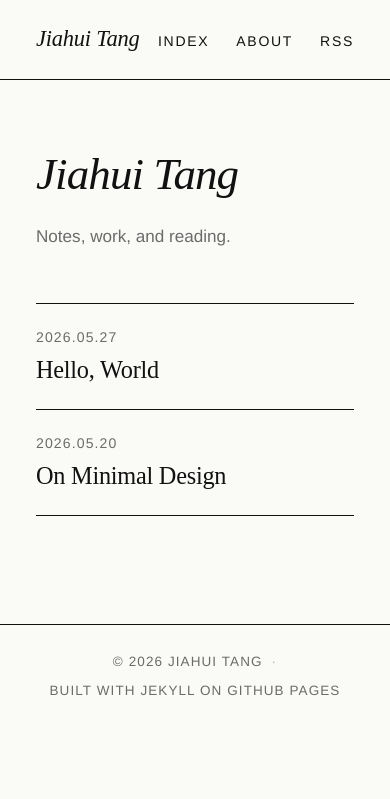
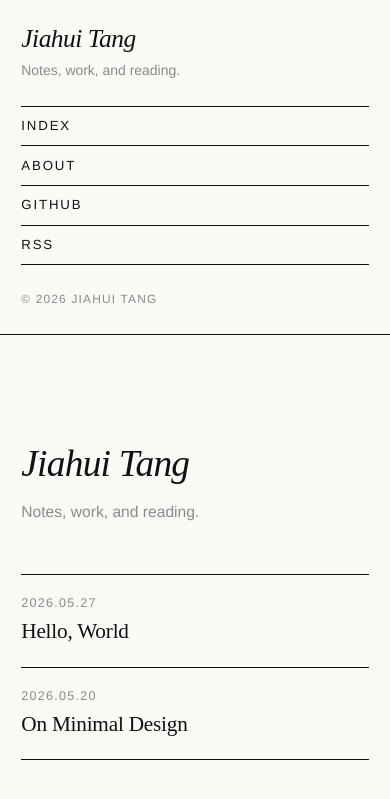
Before and after one commit to tangjiahui/tangjiahui.github.io, a Jekyll site: the page built from index.html, in a window 390 px wide. Shown: the top 799 px of the page. Built offline with Jekyll 4.4.1, drawn with Linux system fonts in a browser that asks for light colours; the list of posts is cut into pages by our own code.

Commit message:
Switch to cargo.site-style two-column layout (sidebar + content)
Co-authored-by: factory-droid[bot] <138933559+factory-droid[bot]@users.noreply.github.com>

```diff
--- a/_includes/footer.html
+++ /dev/null
@@ -1,5 +0,0 @@
-<footer class="site-footer">
-  <span>&copy; {{ site.time | date: "%Y" }} {{ site.author }}</span>
-  <span class="dot">&middot;</span>
-  <span>Built with Jekyll on GitHub Pages</span>
-</footer>
--- a/_includes/header.html
+++ /dev/null
@@ -1,8 +0,0 @@
-<header class="site-header">
-  <a class="site-title" href="{{ '/' | relative_url }}">{{ site.title }}</a>
-  <nav class="site-nav">
-    <a href="{{ '/' | relative_url }}">Index</a>
-    <a href="{{ '/about/' | relative_url }}">About</a>
-    <a href="{{ '/feed.xml' | relative_url }}">RSS</a>
-  </nav>
-</header>
--- /dev/null
+++ b/_includes/sidebar.html
@@ -0,0 +1,37 @@
+<aside class="sidebar">
+  <div class="sidebar-inner">
+    <header class="sidebar-head">
+      <h1 class="sidebar-title">
+        <a href="{{ '/' | relative_url }}">{{ site.title }}</a>
+      </h1>
+      {% if site.tagline %}<p class="sidebar-tagline">{{ site.tagline }}</p>{% endif %}
+    </header>
+
+    <nav class="sidebar-nav">
+      <ul>
+        <li><a href="{{ '/' | relative_url }}">Index</a></li>
+        <li><a href="{{ '/about/' | relative_url }}">About</a></li>
+        <li><a href="https://github.com/tangjiahui" target="_blank" rel="noopener">GitHub</a></li>
+        <li><a href="{{ '/feed.xml' | relative_url }}">RSS</a></li>
+      </ul>
+    </nav>
+
+    {% if site.posts.size > 0 %}
+    <section class="sidebar-section">
+      <h2>Recent</h2>
+      <ul class="sidebar-list">
+        {% for post in site.posts limit:5 %}
+        <li>
+          <a href="{{ post.url | relative_url }}">{{ post.title }}</a>
+          <span class="date">{{ post.date | date: "%Y" }}</span>
+        </li>
+        {% endfor %}
+      </ul>
+    </section>
+    {% endif %}
+
+    <footer class="sidebar-foot">
+      <span>&copy; {{ site.time | date: "%Y" }} {{ site.author }}</span>
+    </footer>
+  </div>
+</aside>
--- a/_layouts/default.html
+++ b/_layouts/default.html
@@ -9,10 +9,11 @@
     {% seo %}
   </head>
   <body>
-    {% include header.html %}
-    <main class="content">
-      {{ content }}
-    </main>
-    {% include footer.html %}
+    <div class="layout">
+      {% include sidebar.html %}
+      <main class="content">
+        {{ content }}
+      </main>
+    </div>
   </body>
 </html>
--- a/assets/css/main.css
+++ b/assets/css/main.css
@@ -4,11 +4,11 @@
 
 :root {
   --fg: #111;
-  --fg-muted: #6b6b6b;
+  --fg-muted: #8a8a8a;
   --bg: #fafaf7;
   --rule: #111;
-  --accent: #111;
-  --max-w: 1280px;
+  --sidebar-w: 320px;
+  --gutter: 3.5rem;
   --serif: "Times New Roman", "Times", "PT Serif", Georgia, serif;
   --sans: "Helvetica Neue", Helvetica, Arial, "Inter", system-ui, sans-serif;
   --mono: "IBM Plex Mono", "SFMono-Regular", Menlo, Consolas, monospace;
@@ -17,19 +17,18 @@
 @media (prefers-color-scheme: dark) {
   :root {
     --fg: #ececec;
-    --fg-muted: #8a8a8a;
+    --fg-muted: #7a7a7a;
     --bg: #0e0e0e;
     --rule: #ececec;
-    --accent: #ececec;
   }
 }
 
-html { font-size: 18px; -webkit-font-smoothing: antialiased; }
+html { font-size: 17px; -webkit-font-smoothing: antialiased; }
 body {
   font-family: var(--serif);
   color: var(--fg);
   background: var(--bg);
-  line-height: 1.45;
+  line-height: 1.5;
   font-weight: 400;
 }
 
@@ -50,70 +49,137 @@
   margin: 3rem 0;
 }
 
-/* ---------- Header ---------- */
-.site-header {
-  display: flex;
-  align-items: baseline;
-  justify-content: space-between;
-  padding: 1.25rem 2rem;
-  border-bottom: 1px solid var(--rule);
+/* ---------- Two-column shell ---------- */
+.layout {
+  display: grid;
+  grid-template-columns: var(--sidebar-w) 1fr;
+  min-height: 100vh;
+}
+
+/* ---------- Sidebar (left) ---------- */
+.sidebar {
+  border-right: 1px solid var(--rule);
   position: sticky;
   top: 0;
-  background: var(--bg);
-  z-index: 10;
+  align-self: start;
+  height: 100vh;
+  overflow-y: auto;
 }
-.site-title {
+.sidebar-inner {
+  display: flex;
+  flex-direction: column;
+  gap: 2.5rem;
+  padding: 2.25rem 1.75rem;
+  height: 100%;
+}
+.sidebar-head {
+  display: flex;
+  flex-direction: column;
+  gap: .5rem;
+}
+.sidebar-title {
+  margin: 0;
   font-family: var(--serif);
-  font-size: 1.25rem;
+  font-weight: 400;
   font-style: italic;
-  border-bottom: none;
-  letter-spacing: -0.01em;
+  font-size: 2rem;
+  line-height: 1.05;
+  letter-spacing: -0.02em;
 }
-.site-nav {
-  display: flex;
-  gap: 1.5rem;
+.sidebar-title a { border-bottom: none; }
+.sidebar-tagline {
+  margin: 0;
+  font-family: var(--sans);
+  font-size: 0.82rem;
+  color: var(--fg-muted);
+  line-height: 1.4;
+  max-width: 26ch;
+}
+
+.sidebar-nav ul,
+.sidebar-list {
+  list-style: none;
+  margin: 0;
+  padding: 0;
+}
+.sidebar-nav li {
+  border-bottom: 1px solid var(--rule);
+}
+.sidebar-nav li:first-child { border-top: 1px solid var(--rule); }
+.sidebar-nav a {
+  display: block;
+  padding: .55rem 0;
   font-family: var(--sans);
   font-size: 0.78rem;
   text-transform: uppercase;
-  letter-spacing: 0.12em;
+  letter-spacing: 0.14em;
+  border-bottom: none;
 }
-.site-nav a { border-bottom: none; }
-.site-nav a:hover { border-bottom: 1px solid currentColor; }
 
-/* ---------- Content shell ---------- */
+.sidebar-section h2 {
+  font-family: var(--sans);
+  font-size: 0.7rem;
+  text-transform: uppercase;
+  letter-spacing: 0.18em;
+  color: var(--fg-muted);
+  margin: 0 0 .85rem;
+  font-weight: 500;
+}
+.sidebar-list li {
+  display: flex;
+  justify-content: space-between;
+  align-items: baseline;
+  gap: .75rem;
+  padding: .35rem 0;
+  font-family: var(--serif);
+  font-size: 0.95rem;
+  font-style: italic;
+}
+.sidebar-list a { border-bottom: none; }
+.sidebar-list a:hover { border-bottom: 1px solid currentColor; }
+.sidebar-list .date {
+  font-family: var(--sans);
+  font-style: normal;
+  font-size: 0.7rem;
+  letter-spacing: 0.1em;
+  color: var(--fg-muted);
+  flex-shrink: 0;
+}
+
+.sidebar-foot {
+  margin-top: auto;
+  font-family: var(--sans);
+  font-size: 0.7rem;
+  letter-spacing: 0.1em;
+  text-transform: uppercase;
+  color: var(--fg-muted);
+}
+
+/* ---------- Main content (middle, scrolling) ---------- */
 .content {
-  max-width: var(--max-w);
-  margin: 0 auto;
-  padding: 4rem 2rem 6rem;
+  padding: 3rem var(--gutter) 5rem;
+  max-width: 880px;
 }
 
 /* ---------- Index (post list) ---------- */
 .index-intro {
-  display: grid;
-  grid-template-columns: 1fr 1fr;
-  gap: 4rem;
-  margin-bottom: 6rem;
-  align-items: end;
+  margin-bottom: 3rem;
+  max-width: 32ch;
 }
 .index-intro h1 {
   font-family: var(--serif);
   font-weight: 400;
-  font-size: clamp(2.5rem, 6vw, 5.25rem);
+  font-style: italic;
+  font-size: clamp(2.2rem, 4.5vw, 3.5rem);
   line-height: 1.02;
   letter-spacing: -0.02em;
-  margin: 0;
-  font-style: italic;
+  margin: 0 0 1rem;
 }
 .index-intro p {
   font-family: var(--sans);
-  font-size: 0.95rem;
+  font-size: 0.92rem;
   color: var(--fg-muted);
-  max-width: 32ch;
   margin: 0;
-}
-
-@media (max-width: 720px) {
-  .index-intro { grid-template-columns: 1fr; gap: 1.5rem; margin-bottom: 3rem; }
 }
 
 .post-list {
@@ -124,47 +190,42 @@
 }
 .post-list li {
   display: grid;
-  grid-template-columns: 7rem 1fr auto;
+  grid-template-columns: 6.5rem 1fr auto;
   align-items: baseline;
-  gap: 2rem;
-  padding: 1.25rem 0;
+  gap: 1.5rem;
+  padding: 1.1rem 0;
   border-bottom: 1px solid var(--rule);
 }
 .post-list .date {
   font-family: var(--sans);
-  font-size: 0.78rem;
-  letter-spacing: 0.08em;
+  font-size: 0.74rem;
+  letter-spacing: 0.1em;
   text-transform: uppercase;
   color: var(--fg-muted);
 }
 .post-list .title {
   font-family: var(--serif);
-  font-size: 1.35rem;
+  font-size: 1.25rem;
   letter-spacing: -0.01em;
 }
 .post-list .title a { border-bottom: none; }
 .post-list .title a:hover { font-style: italic; opacity: 1; }
 .post-list .tags {
   font-family: var(--sans);
-  font-size: 0.72rem;
+  font-size: 0.7rem;
   color: var(--fg-muted);
   text-transform: uppercase;
-  letter-spacing: 0.1em;
+  letter-spacing: 0.12em;
 }
 
-@media (max-width: 720px) {
-  .post-list li { grid-template-columns: 1fr; gap: .25rem; }
-  .post-list .tags { display: none; }
-}
-
-/* ---------- Post ---------- */
-.post, .page { max-width: 38rem; margin: 0 auto; }
-.post-header, .page-header { margin-bottom: 3rem; }
+/* ---------- Post & Page ---------- */
+.post, .page { max-width: 38rem; }
+.post-header, .page-header { margin-bottom: 2.5rem; }
 .post-meta {
   font-family: var(--sans);
-  font-size: 0.78rem;
+  font-size: 0.74rem;
   text-transform: uppercase;
-  letter-spacing: 0.12em;
+  letter-spacing: 0.14em;
   color: var(--fg-muted);
   margin: 0 0 1.25rem;
 }
@@ -172,42 +233,38 @@
   font-family: var(--serif);
   font-weight: 400;
   font-style: italic;
-  font-size: clamp(2rem, 4.5vw, 3.25rem);
+  font-size: clamp(1.85rem, 4vw, 2.9rem);
   line-height: 1.05;
   letter-spacing: -0.015em;
   margin: 0 0 0.5rem;
 }
 .post-subtitle, .page-subtitle {
   font-family: var(--serif);
-  font-size: 1.15rem;
+  font-size: 1.1rem;
   color: var(--fg-muted);
   margin: 0;
 }
 
-.post-body, .page-body {
-  font-size: 1.05rem;
-}
-.post-body p, .page-body p {
-  margin: 0 0 1.25rem;
-}
+.post-body, .page-body { font-size: 1.02rem; }
+.post-body p, .page-body p { margin: 0 0 1.2rem; }
 .post-body h2, .page-body h2 {
   font-family: var(--serif);
   font-style: italic;
   font-weight: 400;
-  font-size: 1.6rem;
-  margin: 3rem 0 1rem;
+  font-size: 1.5rem;
+  margin: 2.5rem 0 0.9rem;
   letter-spacing: -0.01em;
 }
 .post-body h3, .page-body h3 {
   font-family: var(--sans);
   text-transform: uppercase;
-  letter-spacing: 0.12em;
-  font-size: 0.85rem;
-  margin: 2.5rem 0 .75rem;
+  letter-spacing: 0.14em;
+  font-size: 0.82rem;
+  margin: 2.25rem 0 .75rem;
 }
 .post-body blockquote, .page-body blockquote {
-  margin: 2rem 0;
-  padding-left: 1.25rem;
+  margin: 1.75rem 0;
+  padding-left: 1.1rem;
   border-left: 1px solid var(--rule);
   color: var(--fg-muted);
   font-style: italic;
@@ -224,9 +281,9 @@
 }
 .post-body pre, .page-body pre {
   font-family: var(--mono);
-  font-size: 0.85rem;
+  font-size: 0.82rem;
   line-height: 1.5;
-  padding: 1rem 1.25rem;
+  padding: 1rem 1.2rem;
   overflow-x: auto;
   background: rgba(0,0,0,0.04);
   border-radius: 2px;
@@ -235,48 +292,36 @@
   .post-body pre, .page-body pre { background: rgba(255,255,255,0.05); }
 }
 .post-body pre code, .page-body pre code { background: none; padding: 0; }
-
-.post-body img, .page-body img {
-  margin: 2rem 0;
-}
+.post-body img, .page-body img { margin: 2rem 0; }
 
 .post-nav {
   display: flex;
   justify-content: space-between;
   gap: 2rem;
-  margin-top: 4rem;
+  margin-top: 3.5rem;
   padding-top: 1.5rem;
   border-top: 1px solid var(--rule);
   font-family: var(--sans);
-  font-size: 0.85rem;
+  font-size: 0.8rem;
   text-transform: uppercase;
   letter-spacing: 0.08em;
 }
 .post-nav a { border-bottom: none; }
 .post-nav .next { margin-left: auto; text-align: right; }
 
-/* ---------- Tags ---------- */
-.tag {
-  display: inline-block;
-  font-family: var(--sans);
-  font-size: 0.72rem;
-  text-transform: uppercase;
-  letter-spacing: 0.1em;
-  color: var(--fg-muted);
+/* ---------- Responsive ---------- */
+@media (max-width: 900px) {
+  .layout { grid-template-columns: 1fr; }
+  .sidebar {
+    position: static;
+    height: auto;
+    border-right: none;
+    border-bottom: 1px solid var(--rule);
+  }
+  .sidebar-inner { padding: 1.5rem 1.25rem; gap: 1.5rem; }
+  .sidebar-title { font-size: 1.5rem; }
+  .sidebar-section { display: none; }
+  .content { padding: 2.25rem 1.25rem 4rem; }
+  .post-list li { grid-template-columns: 1fr; gap: .2rem; }
+  .post-list .tags { display: none; }
 }
-
-/* ---------- Footer ---------- */
-.site-footer {
-  border-top: 1px solid var(--rule);
-  padding: 1.5rem 2rem;
-  font-family: var(--sans);
-  font-size: 0.75rem;
-  letter-spacing: 0.08em;
-  text-transform: uppercase;
-  color: var(--fg-muted);
-  display: flex;
-  justify-content: center;
-  gap: .5rem;
-  flex-wrap: wrap;
-}
-.site-footer .dot { opacity: .5; }
```
